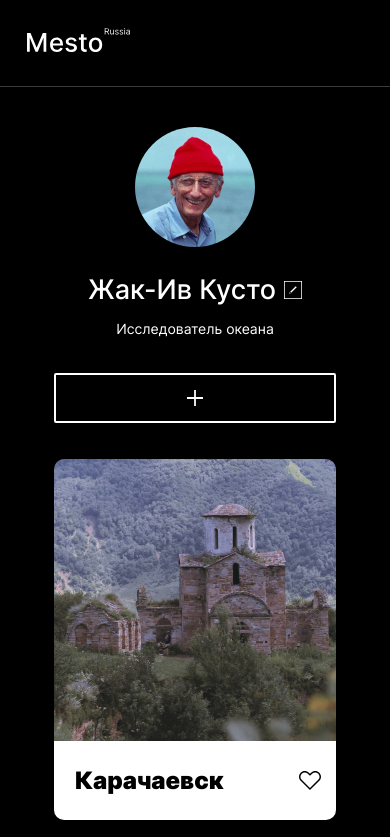
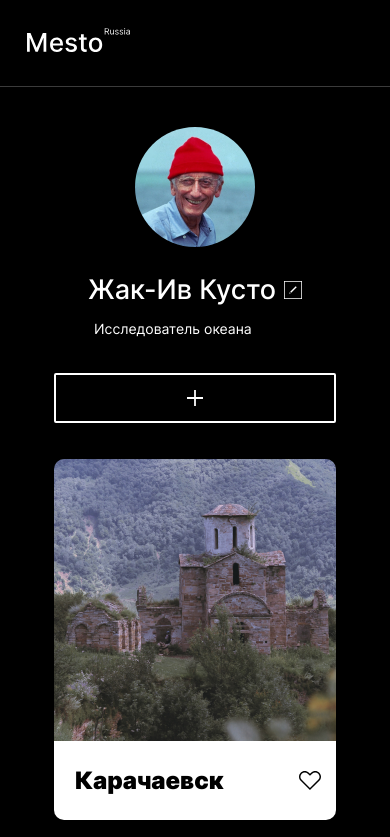
Before and after one commit to n1ckwhite/mesto-project, a plain HTML site: page index.html in a window 390 px wide. Shown: the top 837 px of the page. Drawn offline with Linux system fonts and the light colour scheme.

Commit message:
button__close and profile__descr

```diff
--- a/blocks/profile/__descr/profile__descr.css
+++ b/blocks/profile/__descr/profile__descr.css
@@ -10,10 +10,9 @@
   overflow: hidden;
 }
 
-@media screen and (max-width: 425px) {
+@media screen and (max-width: 575px) {
   .profile__descr {
-    margin: 0 auto;
-    max-width: 190px;
+    max-width: 170px;
     text-align: center;
     margin-top: 14px;
     font-style: normal;
--- a/blocks/profile/__name/profile__name.css
+++ b/blocks/profile/__name/profile__name.css
@@ -11,7 +11,7 @@
   overflow: hidden;
 }
 
-@media screen and (max-width: 425px) {
+@media screen and (max-width: 575px) {
   .profile__name {
     max-width: 190px;
     text-align: center;
```
